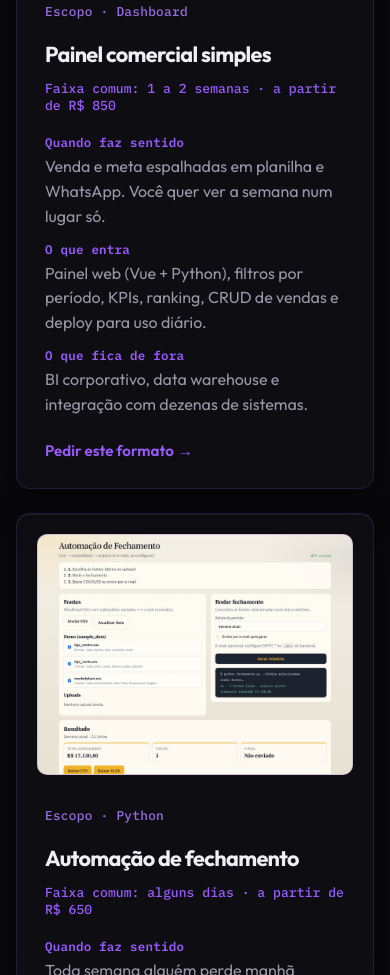
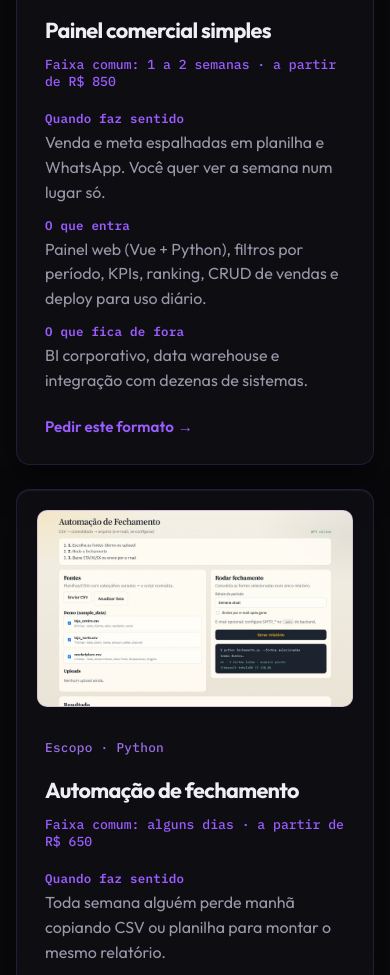
Before and after one commit to NeroWasTrolled/portfolio, a website: page public/index.html in a window 390 px wide. Shown: the part 3803-4778 px from the top of the page. Drawn offline with Linux system fonts and the light colour scheme; no server answers.

Commit message:
WIP: prints dos escopos com proporção responsiva

```diff
--- a/public/index.html
+++ b/public/index.html
@@ -181,6 +181,7 @@
               alt="Print do Painel Comercial: visão geral com KPIs, gráfico de receita e formulário de venda"
               width="1600"
               height="1118"
+              sizes="(max-width: 1024px) 100vw, 48vw"
               loading="lazy"
               decoding="async"
             >
@@ -214,6 +215,7 @@
               alt="Print da Automação de Fechamento: fontes CSV, consolidação e relatório gerado"
               width="1600"
               height="1221"
+              sizes="(max-width: 1024px) 100vw, 48vw"
               loading="lazy"
               decoding="async"
             >
--- a/public/styles.css
+++ b/public/styles.css
@@ -990,15 +990,15 @@ html.nav-lock body {
 
 .case {
   display: grid;
-  grid-template-columns: minmax(220px, 0.85fr) 1.15fr;
+  grid-template-columns: minmax(260px, 1.05fr) minmax(0, 1fr);
   gap: var(--space-6);
   padding: var(--space-5);
   overflow: hidden;
-  align-items: stretch;
+  align-items: center;
 }
 
 .case--flip {
-  grid-template-columns: 1.15fr minmax(220px, 0.85fr);
+  grid-template-columns: minmax(0, 1fr) minmax(260px, 1.05fr);
 }
 
 .case--flip .case-preview {
@@ -1018,24 +1018,28 @@ html.nav-lock body {
   gap: var(--space-3);
 }
 
+/* Prints reais: quadro com proporção estável (não estica o card pela altura da imagem) */
 .case-preview--shot {
   padding: 0;
   overflow: hidden;
   display: block;
+  position: relative;
+  width: 100%;
   min-height: 0;
-  align-content: unset;
-  background: #dfd7c8;
+  aspect-ratio: 4 / 3;
+  max-height: 440px;
+  align-self: stretch;
+  background: #e4ddd0;
 }
 
 .case-preview--shot img {
   display: block;
   width: 100%;
-  height: auto;
+  height: 100%;
   max-height: none;
   min-height: 0;
-  object-fit: initial;
-  object-position: initial;
-  vertical-align: top;
+  object-fit: cover;
+  object-position: top center;
 }
 
 .case-preview-bar {
@@ -1738,10 +1742,21 @@ html.nav-lock body {
   .case,
   .case--flip {
     grid-template-columns: 1fr;
+    align-items: stretch;
   }
 
   .case--flip .case-preview {
     order: 0;
+  }
+
+  .case-preview--shot {
+    aspect-ratio: 16 / 10;
+    max-height: none;
+    width: 100%;
+  }
+
+  .case-preview--shot img {
+    object-position: top center;
   }
 
   .about-split {
```
